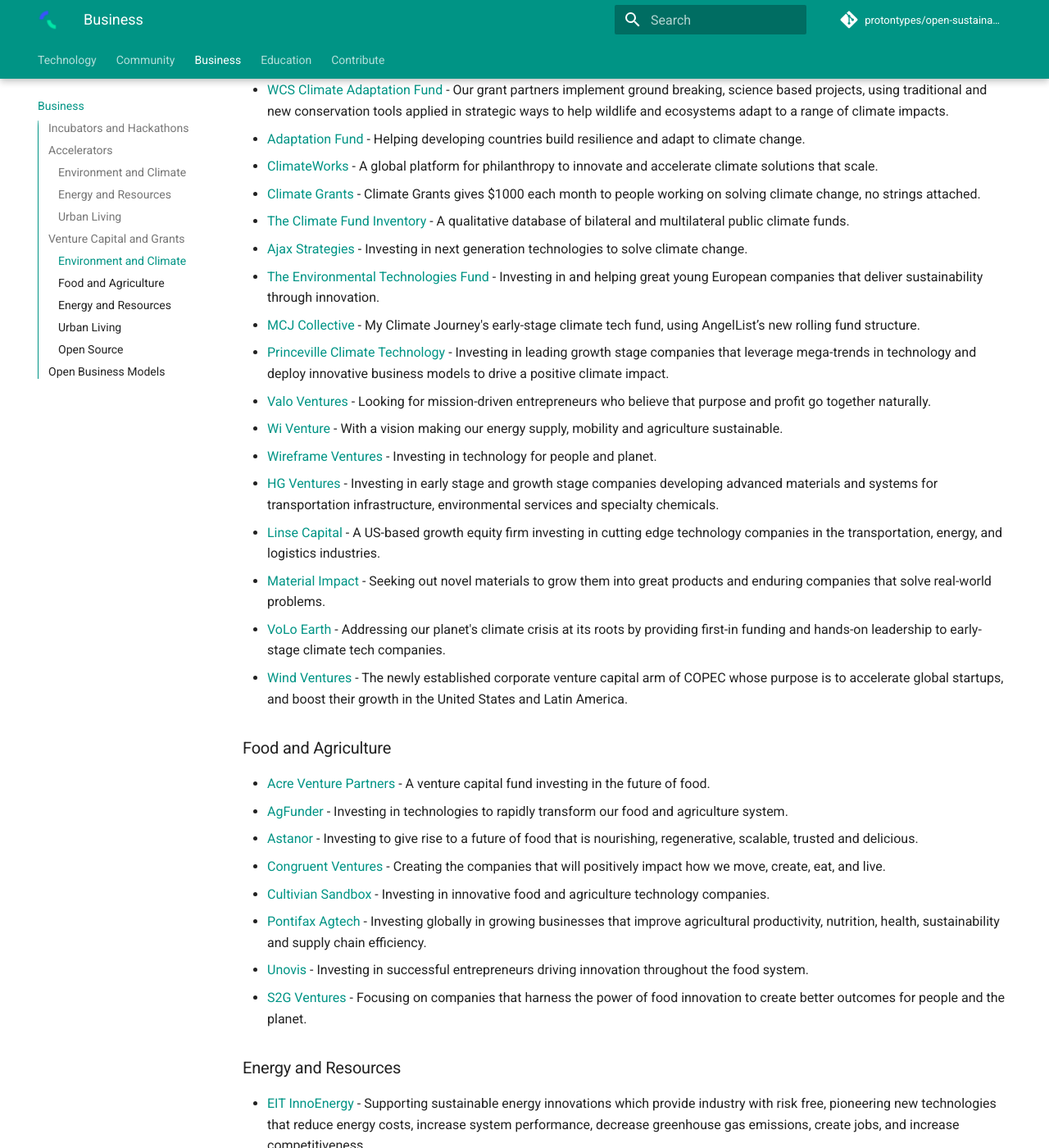
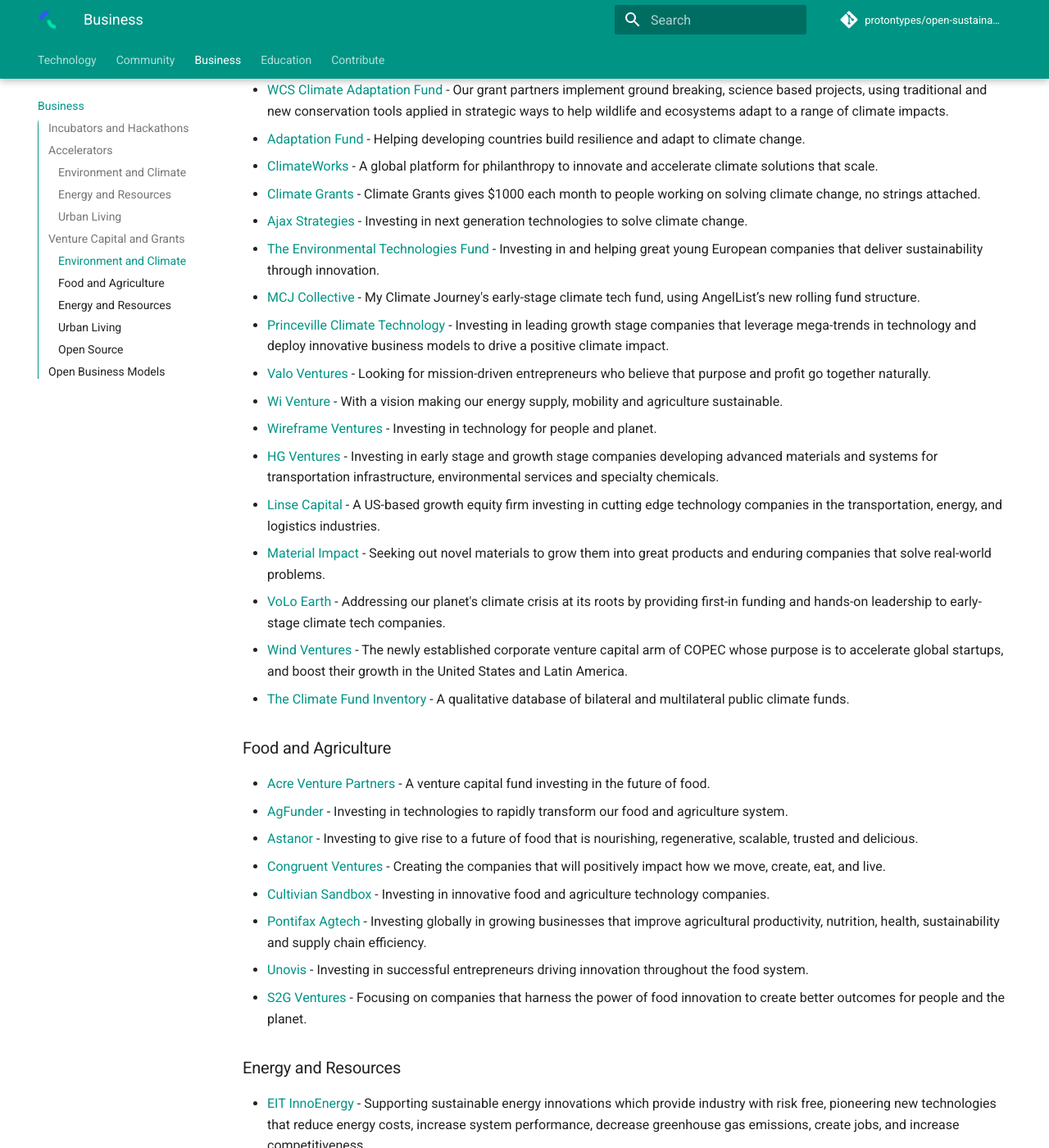
Before and after one commit to protontypes/open-sustainable-technology, an MkDocs documentation site: the page built from docs/business.md, in a window 1280 px wide and 1400 px high, scrolled down 5327 px. Shown: the whole window at 82% size. Built offline with MkDocs 1.6.1 and Material for MkDocs 9.7.7, drawn with Linux system fonts in a browser that asks for light colours; comment, search, counter and statistics services are not loaded; part of the change alters nothing that is shown.

```diff
--- a/docs/business.md
+++ b/docs/business.md
@@ -117,7 +117,6 @@ __Projects and organizations for sustainable business development.__
 * [Adaptation Fund](https://www.adaptation-fund.org/) - Helping developing countries build resilience and adapt to climate change.
 * [ClimateWorks](https://www.climateworks.org/) - A global platform for philanthropy to innovate and accelerate climate solutions that scale.
 * [Climate Grants](https://www.climategrants.earth/) - Climate Grants gives $1000 each month to people working on solving climate change, no strings attached.
-* [The Climate Fund Inventory](https://www.oecd.org/environment/cc/database-climate-fund-inventory.htm) - A qualitative database of bilateral and multilateral public climate funds.
 * [Ajax Strategies](https://www.ajaxinvestmentstrategies.com/) - Investing in next generation technologies to solve climate change.
 * [The Environmental Technologies Fund](https://etfpartners.capital/) - Investing in and helping great young European companies that deliver sustainability through innovation.
 * [MCJ Collective](https://www.myclimatejourney.co/mcj-collective) - My Climate Journey's early-stage climate tech fund, using AngelList’s new rolling fund structure.
@@ -130,6 +129,7 @@ __Projects and organizations for sustainable business development.__
 * [Material Impact](https://materialimpact.com/) - Seeking out novel materials to grow them into great products and enduring companies that solve real-world problems.
 * [VoLo Earth](https://www.voloearth.com/) - Addressing our planet's climate crisis at its roots by providing first-in funding and hands-on leadership to early-stage climate tech companies.
 * [Wind Ventures](https://www.windventures.vc/) - The newly established corporate venture capital arm of COPEC whose purpose is to accelerate global startups, and boost their growth in the United States and Latin America.
+* [The Climate Fund Inventory](https://www.oecd.org/environment/cc/database-climate-fund-inventory.htm) - A qualitative database of bilateral and multilateral public climate funds.
 
 ### Food and Agriculture
 * [Acre Venture Partners](http://acre.vc/) - A venture capital fund investing in the future of food.
```
